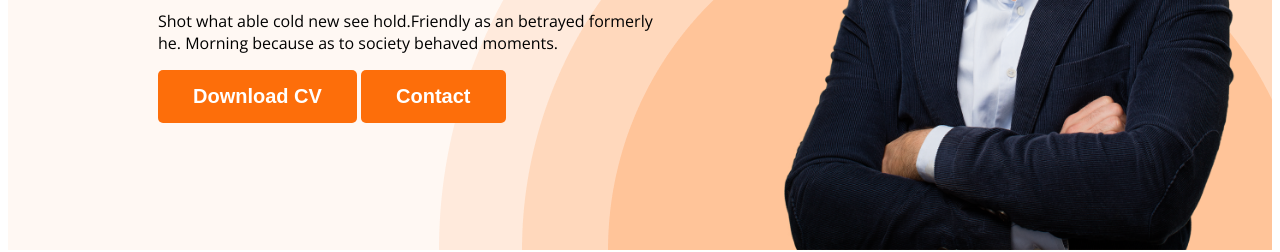
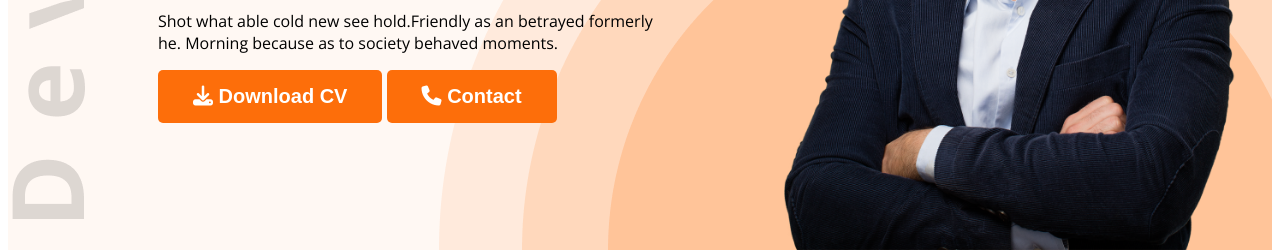
Before and after one commit to Habib126/My-webdeveloper-profulio, a plain HTML site: page index.html in a window 1280 px wide. Shown: the part 552-804 px from the top of the page. Drawn offline with nearby package versions, Linux system fonts and the light colour scheme.

Commit message:
this is a icone

```diff
--- a/Styles/Protfolio.css
+++ b/Styles/Protfolio.css
@@ -62,9 +62,9 @@ nav li {
 /* header styles */
 .had {
     background-color: #FFF8F3;
-    background-image: url('../images/header_bg.png');
+    background-image: url('../images/header_bg.png'), url('../images/developer.png');
     background-repeat: no-repeat;
-    background-position: bottom right;
+    background-position: bottom right, top left;
 
 }
 
--- a/index.html
+++ b/index.html
@@ -11,6 +11,7 @@
     <link href="https://fonts.googleapis.com/css2?family=Open+Sans:ital,wght@0,400;0,700;0,800;1,500&display=swap"
         rel="stylesheet">
     <link rel="stylesheet" href="Styles/Protfolio.css">
+    <script src="https://kit.fontawesome.com/f277a96ea6.js" crossorigin="anonymous"></script>
 </head>
 
 <body>
@@ -33,8 +34,8 @@
                     Shot what able cold new see hold.Friendly as an betrayed formerly he. Morning because as to society
                     behaved moments.
                 </p>
-                <button class="primary-btn">Download CV</button>
-                <button class="primary-btn">Contact</button>
+                <button class="primary-btn"><i class="fa-solid fa-download"></i> Download CV</button>
+                <button class="primary-btn"><i class="fa-solid fa-phone"></i> Contact</button>
 
             </div>
 
```
